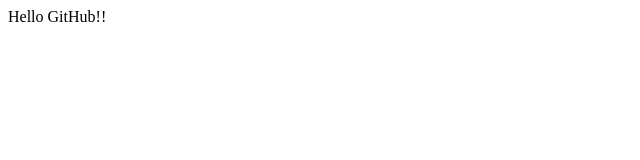
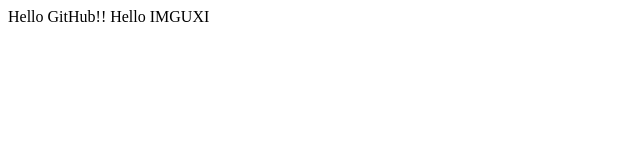
Before and after one commit to mugua0907/HelloTest, a plain HTML site: page index.html in a window 1280 px wide. Shown: the whole page, without its empty margins (0-640 px from the left). Drawn offline with Linux system fonts and the light colour scheme.

Commit message:
本地修改提交

```diff
--- a/index.html
+++ b/index.html
@@ -1,3 +1,5 @@
 <html>
 Hello GitHub!!
+
+Hello IMGUXI
 </html>
```
Also changed, not shown: 1 other file.
